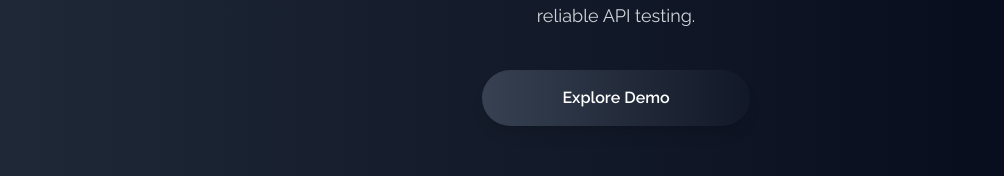
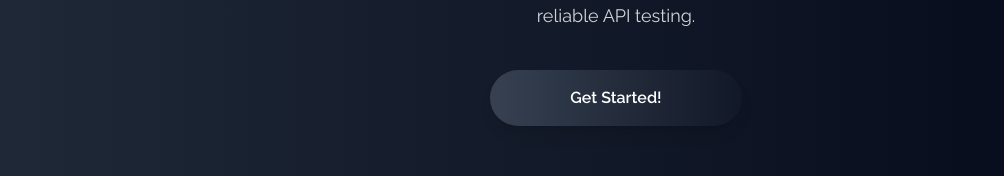
Before and after one commit to soilsoftcodebase/apigen, a React (Vite) app: page /#/ in a window 1280 px wide. Shown: the part 500-676 px from the top of the page, without its empty margins (24-1028 px from the left). Built offline with nearby package versions, Linux system fonts and the light colour scheme.

Commit message:
Updated EntrancePage.jsx

```diff
--- a/src/Pages/EntrancePage.jsx
+++ b/src/Pages/EntrancePage.jsx
@@ -37,7 +37,7 @@ const EntrancePage = () => {
         onClick={handleSignInClick}
         className="px-20 py-4 bg-gradient-to-r from-gray-700 to-gray-900 hover:from-gray-600 hover:to-gray-800 text-white font-semibold rounded-full shadow-lg transform transition duration-300 hover:scale-105 animate-fade-in-up"
       >
-        Explore Demo
+       Get Started!
       </button>
 
       {/* Keyframe Animations */}
```
